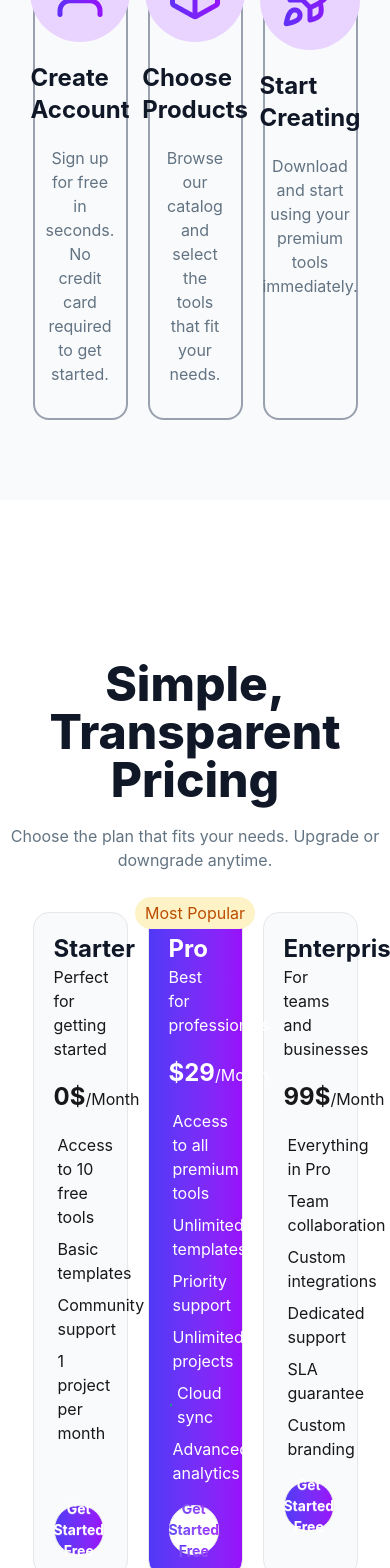
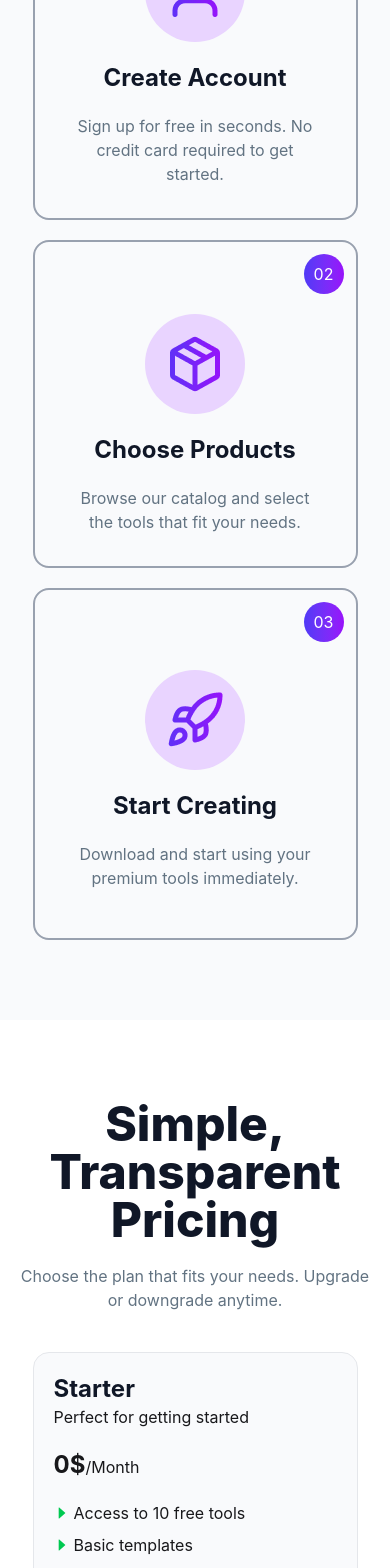
Before and after one commit to GAMINGZONEFF/b13-A06, a React (Vite) app: page / in a window 390 px wide. Shown: the part 5120-6688 px from the top of the page. Built offline with nearby package versions, Linux system fonts and the light colour scheme.

Commit message:
final update

```diff
--- a/src/Component/Cart/Cart.jsx
+++ b/src/Component/Cart/Cart.jsx
@@ -95,7 +95,7 @@ const Cart = ({buy,setBuy}) => {
                         <button
                         onClick={() => handleRemove(pr,ind)}
 
-                        className='text-red-600 ml-auto'>Remove</button>
+                        className='text-red-600 '>Remove</button>
 
 
                     </div>
--- a/src/Component/Footer/Footer.jsx
+++ b/src/Component/Footer/Footer.jsx
@@ -6,7 +6,7 @@ const Footer = () => {
     return (
         <div className='bg-[#101727] pt-20 pb-5'>
 
-            <div className='grid grid-cols-6 gap-10 w-11/12 mx-auto'>
+            <div className='grid grid-cols-2 md:grid-cols-6 gap-10 w-11/12 mx-auto'>
                   <div className='space-y-4 col-span-2'>
 
                 <h1 className='text-white font-semibold text-2xl'>DigiTools</h1>
--- a/src/Component/GetStarted/GetStarted.jsx
+++ b/src/Component/GetStarted/GetStarted.jsx
@@ -13,7 +13,7 @@ const GetStarted = () => {
 
             </div>
 
-            <div className='grid grid-cols-3 gap-5 w-10/12 mx-auto '>
+            <div className='grid grid-cols-1 md:grid-cols-3 gap-5 w-10/12 mx-auto '>
 
                 <div className='rounded-2xl  border-2 border-gray-400 p-3'>
                       <div className='rounded-full w-10 h-10 bg-linear-to-r from-indigo-600 to-purple-600 text-white flex justify-center items-center ml-auto'>
--- a/src/Component/ProductSection/ProductSection.jsx
+++ b/src/Component/ProductSection/ProductSection.jsx
@@ -13,7 +13,7 @@ const ProductSection = ({CardData, buy ,setBuy}) => {
 
         <>
 
-             <div className='grid grid-cols-1 md:grid-cols-3 mx-auto w-11/12 my-10 gap-5'>
+             <div className='grid grid-cols-1 md:grid-cols-2 lg:grid-cols-3 mx-auto w-11/12 my-10 gap-5'>
 
             {
             CardData.map(cardInfo =>
--- a/src/Component/Simple/Simple.jsx
+++ b/src/Component/Simple/Simple.jsx
@@ -4,15 +4,15 @@ import { AiOutlineCaretRight } from 'react-icons/ai';
 const Simple = () => {
     return (
 
-              <div className='my-20 py-20 space-y-10'>
+              <div className=' my-5 md:my-20 md:py-20 space-y-10'>
 
-                        <div className='text-center space-y-5'>
+                        <div className='text-center space-y-5 px-5 md:px-0'>
                             <h1 className='text-5xl text-[#101727] font-extrabold'>Simple, Transparent Pricing</h1>
                             <p className='text-[#627382]'>Choose the plan that fits your needs. Upgrade or downgrade anytime.</p>
 
                         </div>
 
-                        <div className='grid grid-cols-3 gap-5 w-10/12 mx-auto '>
+                        <div className='grid grid-cols-1 md:grid-cols-3 gap-10 w-10/12 mx-auto '>
 
                         <div className='bg-[#F9FAFC] p-5 rounded-2xl space-y-5 border-gray-200 border flex flex-col'>
 
```
